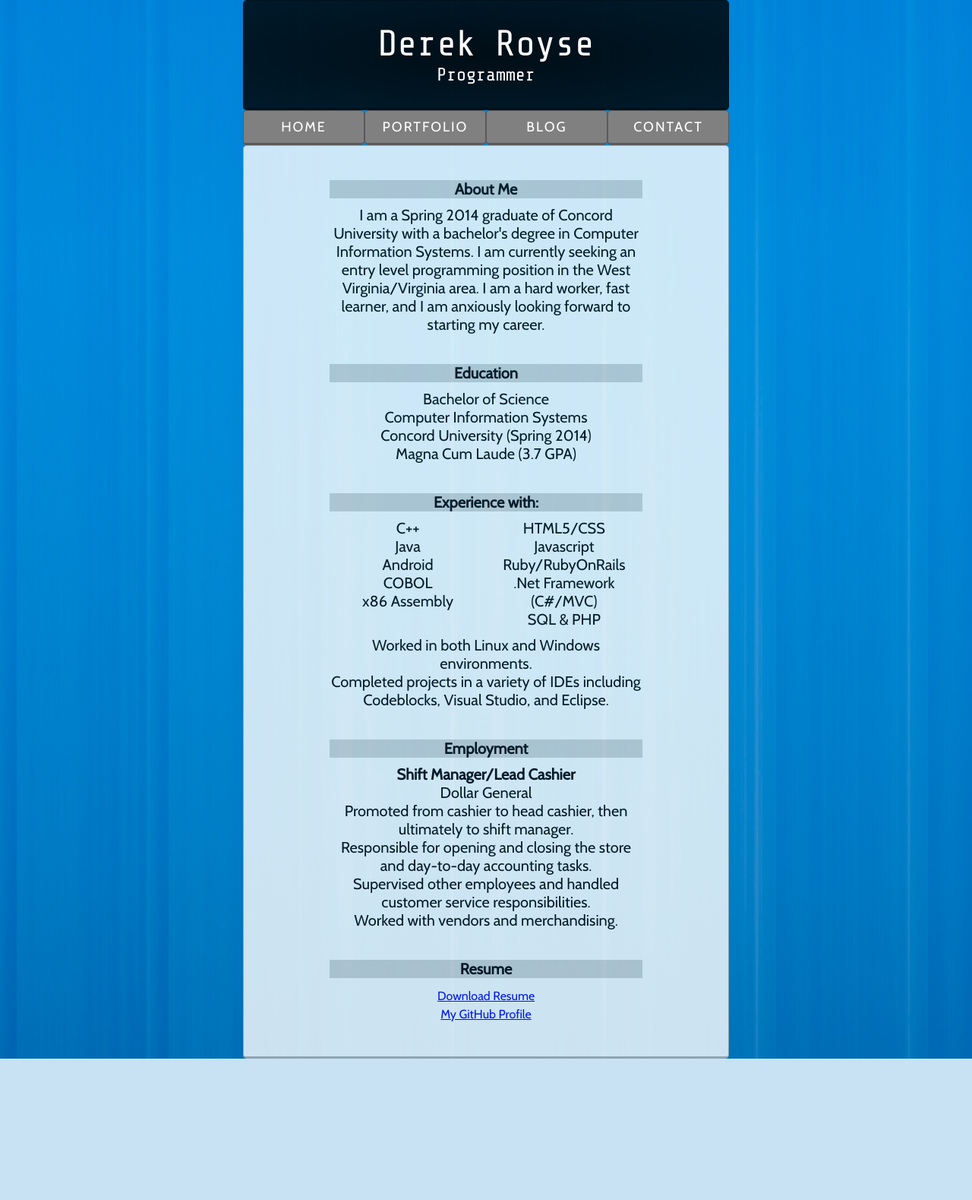
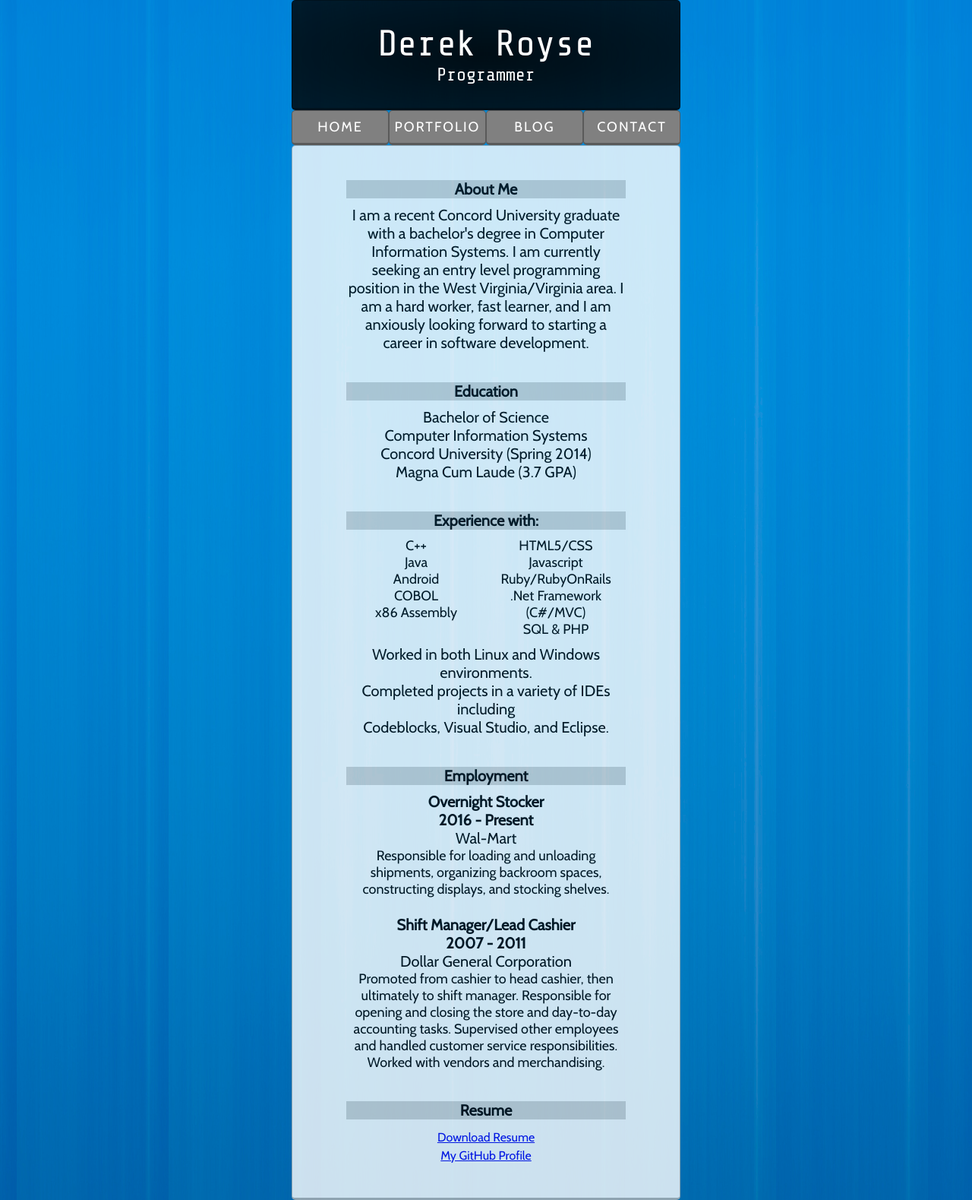
Before and after one commit to derekroyse/resume_old, a PHP site: page / in a window 1280 px wide. Shown: the whole page at 76% size. Before the commit the page ends 1393 px from the top, so only its background shows below. Run offline with PHP 8.4, Linux system fonts and the light colour scheme.

Commit message:
September 2016 Update

```diff
--- a/css/style.css
+++ b/css/style.css
@@ -63,7 +63,7 @@ body{
 	background-image: url("../images/bg.jpg");
 	margin-left:auto;
 	margin-right:auto;
-	width:50%;
+	width:40%;
 	height:100%;
 }
 
@@ -118,7 +118,7 @@ h3{
 }
 
 .contentPanel{
-	width:70%;
+	width:80%;
 	font-family:cabin;
 	font-size:20px;
 	padding:20px;
@@ -135,7 +135,7 @@ h3{
 }
 
 li{
-	font-size:100%;
+	font-size:90%;
 }
 
 /*Fancy Buttons */
--- a/index.html
+++ b/index.html
@@ -23,11 +23,11 @@
 		<div class="content">
 			<div class="contentPanel"> <!--About Me-->
 				<h3>About Me</h3>
-				<p> I am a Spring 2014 graduate of Concord University with a bachelor's
+				<p> I am a recent Concord University graduate with a bachelor's
 					degree in Computer Information Systems.	I am currently seeking
 					an entry level programming position in the West Virginia/Virginia area. I
 					am a hard worker, fast learner, and I am anxiously looking forward
-					to starting my career.
+					to starting a career in software development.
 				</p>
 			</div>
 
@@ -67,13 +67,24 @@
 			<div class="contentPanel"> <!-- Employment-->
 				<h3>Employment</h3>
 				<p>
+					<h4>Overnight Stocker</h4>
+					<h4>2016 - Present</h4>
+					<p>Wal-Mart</p>
+					<ul>
+						<li>Responsible for loading and unloading shipments, organizing backroom spaces,
+							constructing displays, and stocking shelves.</li>
+					</ul>
+				</p>
+				<br>
+				<p>
 					<h4>Shift Manager/Lead Cashier</h4>
-					<p>Dollar General</p>
+					<h4>2007 - 2011</h4>
+					<p>Dollar General Corporation</p>
 					<ul>
-						<li>Promoted from cashier to head cashier, then ultimately to shift manager.</li>
-						<li>Responsible for opening and closing the store and day-to-day accounting tasks.</li>
-						<li>Supervised other employees and handled customer service responsibilities.</li>
-						<li>Worked with vendors and merchandising. </li>
+						<li>Promoted from cashier to head cashier, then ultimately to shift manager.
+							Responsible for opening and closing the store and day-to-day accounting tasks.
+							Supervised other employees and handled customer service responsibilities.
+							Worked with vendors and merchandising. </li>
 					</ul>
 				</p>
 			</div>
--- a/portfolio.html
+++ b/portfolio.html
@@ -176,7 +176,7 @@
 				<br>
 				<a href="images/sportsfan.png">
 					<img src="images/sportsfan_thumbnail.png"></a>
-				<p><a href="sportsfan">View Site</a></p>
+				<!-- <p><a href="sportsfan">View Site</a></p> -->
 			</div>
 			<div class="contentPanel">
 				<h3>Concord Course Search</h3>
@@ -188,8 +188,8 @@
 				<br>
 				<a href="images/concordcoursesearch.png">
 					<img src="images/concordcoursesearch_thumbnail.png"></a>
-				<p><a href="ConcordCourseSearch"
-					target="_blank">Concord Course Search</a></p>
+				<!-- <p><a href="ConcordCourseSearch"
+					target="_blank">Concord Course Search</a></p>	 -->
 				<p><a href="https://github.com/derekroyse/ConcordCourseSearch">Github Repository</a></p>
 			</div>
 			<div class="contentPanel">
```
